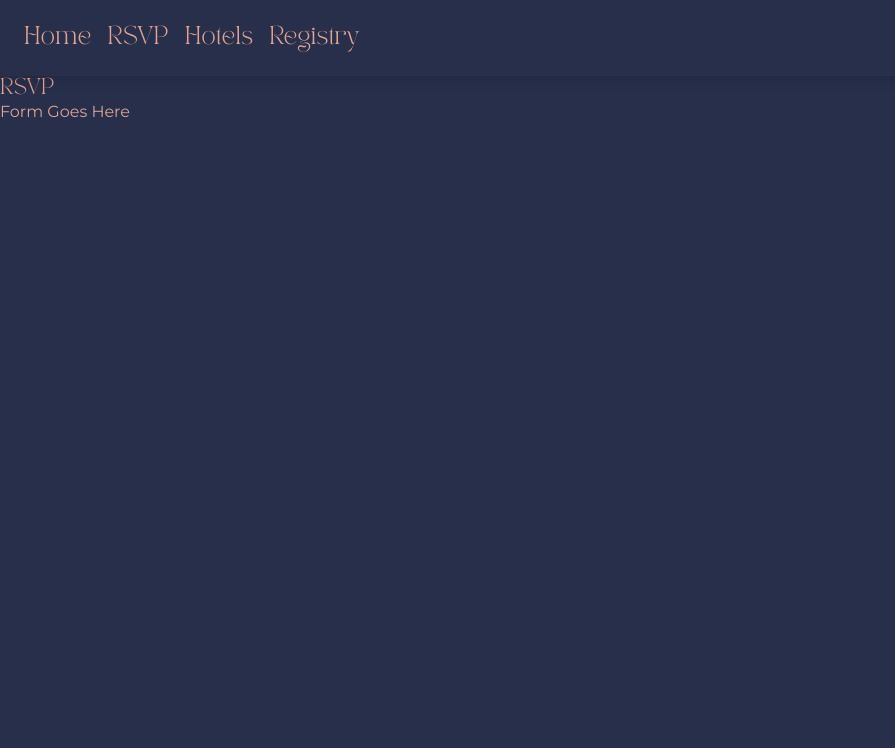
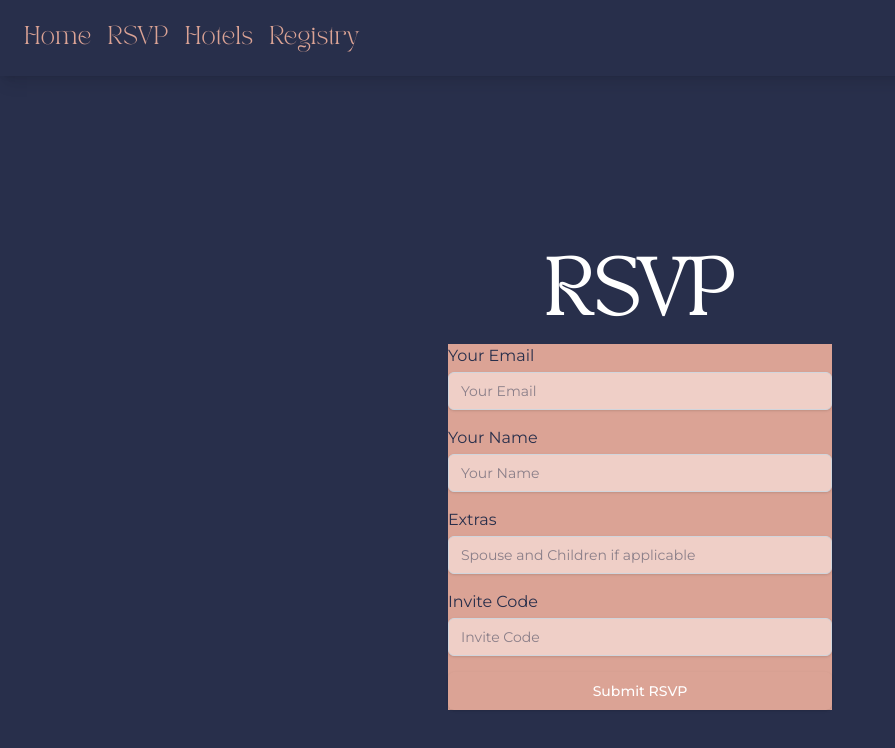
Before and after one commit to Benderg13/emma-and-grant-wedding-site, a Next.js app in the folder website/: page /rsvp in a window 1280 px wide. Shown: the top 748 px of the page, without its empty margins (0-895 px from the left). Built offline with nearby package versions, Linux system fonts and the light colour scheme.

Commit message:
added RSVP registry, still needs work to be pretty

```diff
--- a/website/src/app/globals.css
+++ b/website/src/app/globals.css
@@ -29,3 +29,26 @@ body {
 h3 {
 font-family: var(--font-montserrat);
 }
+
+h1 {
+  margin: 0;
+  padding: .5em;
+  font-size: 56px;
+  font-weight: 800;
+  color: #fff;
+  line-height: 45px;
+  text-align: center;
+  font-family: var(--font-tanPearl);
+}
+
+form {
+  font-family: var(--font-montserrat);
+  background-color: var(--darker-pink);
+  color: var(--navy-blue)
+}
+
+ input {
+  font-family: var(--font-montserrat);
+  background-color: var(--lighter-pink);
+  color: var(--navy-blue)
+ }
--- a/website/src/app/rsvp/page.tsx
+++ b/website/src/app/rsvp/page.tsx
@@ -1,10 +1,137 @@
-import Link from "next/link"
+'use client';
+import React, { useState, FormEvent } from 'react';
 
-export default function Page() {
+export default function RSVP() {
+    const [submittedMessage, setSubmittedMessage] = useState('');
+    const [errorMessage, setErrorMessage] = useState('');
+    const [isLoading, setIsLoading] = useState(false);
+    const CORRECT_INVITE_HASH: string = 'af6a876628659c668fb400bf8bf4aa7a373534b6189ed3b7e2ce5532b950e737'
+
+    // Function to hash a string using SHA-256
+    const hashString = async (str: string) => {
+        const textEncoder = new TextEncoder();
+        const data = textEncoder.encode(str);
+        const hashBuffer = await crypto.subtle.digest('SHA-256', data);
+        const hashArray = Array.from(new Uint8Array(hashBuffer));
+        const hexHash = hashArray.map(b => b.toString(16).padStart(2, '0')).join('');
+        return hexHash;
+    };
+
+    const onSubmit = async (event: FormEvent<HTMLFormElement>) => {
+        event.preventDefault()
+        setSubmittedMessage('');
+        setErrorMessage('');
+        setIsLoading(true);
+
+        const formData = new FormData(event.currentTarget)
+        const name: string | null  = formData.get('name') as string | null;;
+        const email: string | null  = formData.get('email') as string | null;;
+        const extras: string | null  = formData.get('extras') as string | null;
+        const inviteCode: string | null = formData.get('invite_code') as string | null;
+
+        // Basic validation for required fields
+        if (!name || !email || !inviteCode) {
+            setErrorMessage('Name, Email, and Invite Code are required.');
+            setIsLoading(false);
+            return;
+        }
+
+        try{
+            const hashedInviteCode: string = await hashString(inviteCode);
+            if (hashedInviteCode !== CORRECT_INVITE_HASH) {
+                console.log('error, wrong invite code')
+                setErrorMessage('Invalid invite code. Please check again.');
+                setIsLoading(false);
+                return; // Stop execution if invite code is wrong
+            }
+            const response: Response = await fetch('https://script.google.com/macros/s/AKfycbxncVnSagKk21nqTn_TxEmq54-QbQU2fHpLEGjzZzDB4Bzl5B2pT1NBZPhTQXr8-5ZbuA/exec', {
+                method: 'POST',
+                body: formData
+            })
+            if (response.ok) {
+                const result: any = await response.json();
+                setSubmittedMessage('Form submitted successfully!');
+                console.log('Server response:', result);
+                //(event.currentTarget as HTMLFormElement).reset();
+            } else {
+                const errorData: string = await response.text(); // Get error response body
+                setErrorMessage(`Submission failed: ${response.status} - ${errorData || 'Unknown error'}`);
+                console.error('Submission failed:', response.status, errorData);
+            }
+
+        } catch (error: any) {
+            setErrorMessage(`An error occurred: ${error.message}`);
+            console.error('Error during form submission:', error);
+        } finally {
+            setIsLoading(false);
+        }
+    }
+
     return(
         <main>
-            <h1>RSVP</h1>
-            <h3>Form Goes Here</h3>
+            <div className='min-h-screen flex items-center justify-center '>
+                <div className="bg-dark-pink p-8 rounded-lg max-w-md w-full">
+                <h1 className="text-2xl font-bold mb-6 text-center ">RSVP</h1>
+                    {errorMessage && (
+                        <p className="mb-4 p-3 bg-red-100 border border-red-400 text-red-700 rounded-md text-center">
+                            {errorMessage}
+                        </p>
+                    )}
+                        {submittedMessage && (
+                        <p className="mb-4 p-3 bg-green-100 border border-green-400 text-green-700 rounded-md text-center">
+                            {submittedMessage}
+                        </p>
+                    )}
+                <form onSubmit={onSubmit} className="space-y-4">
+                    <div>
+                        <label>Your Email</label>
+                        <input
+                            required
+                            type="text"
+                            name="email"
+                            placeholder='Your Email'
+                            className="mt-1 block w-full px-3 py-2 border border-gray-300 rounded-md shadow-sm focus:outline-none focus:ring-blue-500 focus:border-blue-500 sm:text-sm"/>
+                    </div>
+                    <div>
+                        <label>Your Name</label>
+                        <input
+                            required
+                            type="text"
+                            name="name"
+                            placeholder='Your Name'
+                            className="mt-1 block w-full px-3 py-2 border border-gray-300 rounded-md shadow-sm focus:outline-none focus:ring-blue-500 focus:border-blue-500 sm:text-sm"/>
+                    </div>
+                    <div>
+                        <label>Extras</label>
+                        <input
+                            required
+                            type="number"
+                            name="extras"
+                            placeholder='Spouse and Children if applicable'
+                            className="mt-1 block w-full px-3 py-2 border border-gray-300 rounded-md shadow-sm focus:outline-none focus:ring-blue-500 focus:border-blue-500 sm:text-sm"/>
+                    </div>
+                    <div>
+                        <label>Invite Code</label>
+                        <input
+                            required
+                            id="invite_code"
+                            type="text"
+                            name="invite_code"
+                            placeholder='Invite Code'
+                            className="mt-1 block w-full px-3 py-2 border border-gray-300 rounded-md shadow-sm focus:outline-none focus:ring-blue-500 focus:border-blue-500 sm:text-sm"/>
+                    </div>
+                    <button
+                        type="submit"
+                        className={`w-full py-2 px-4 border border-transparent rounded-md shadow-sm text-sm font-medium text-white ${
+                        isLoading ? 'bg-gray-400 cursor-not-allowed' : 'bg-dark-pink hover:bg-dark-pink focus:outline-none focus:ring-2 focus:ring-offset-2 focus:ring-blue-500'
+                        }`}
+                        disabled={isLoading} // Disable button when loading
+                    >
+                        {isLoading ? 'Submitting...' : 'Submit RSVP'}
+                    </button>
+                </form>
+                </div>
+            </div>
         </main>
     );
 }
```
